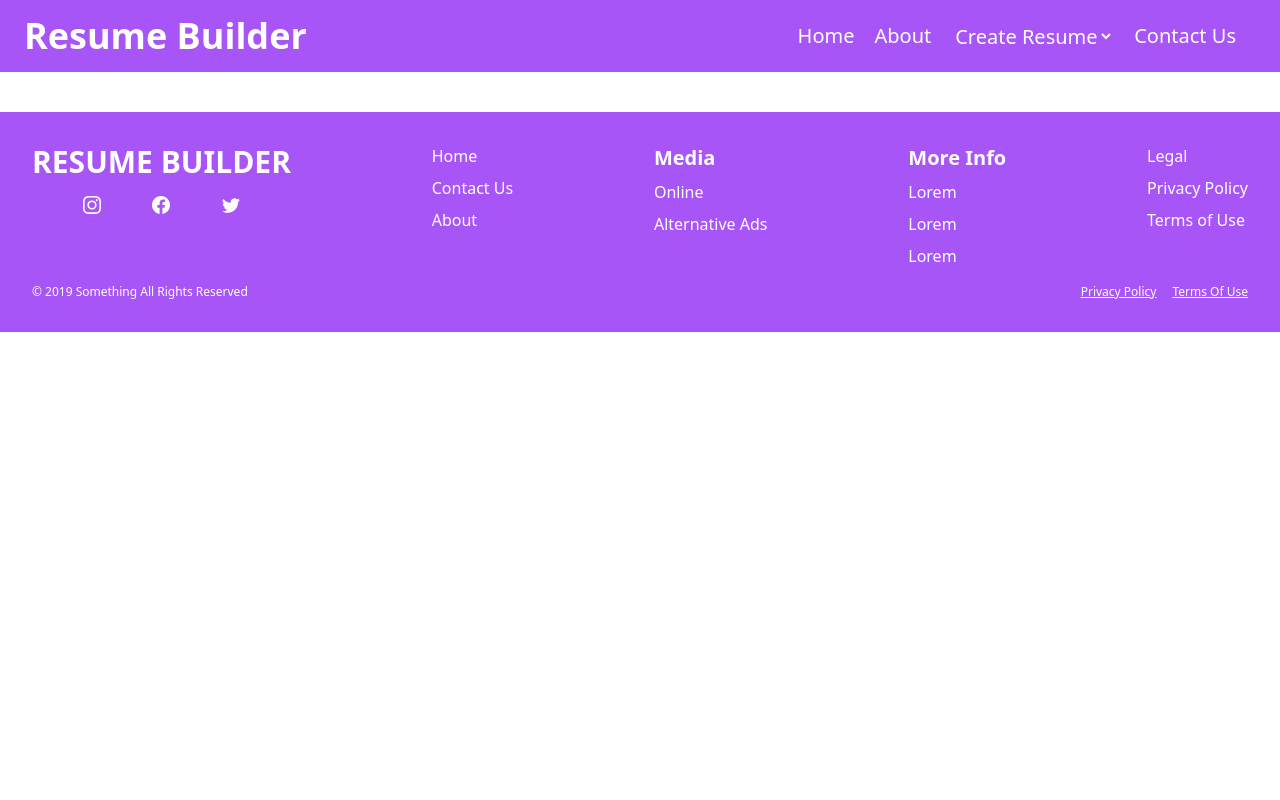
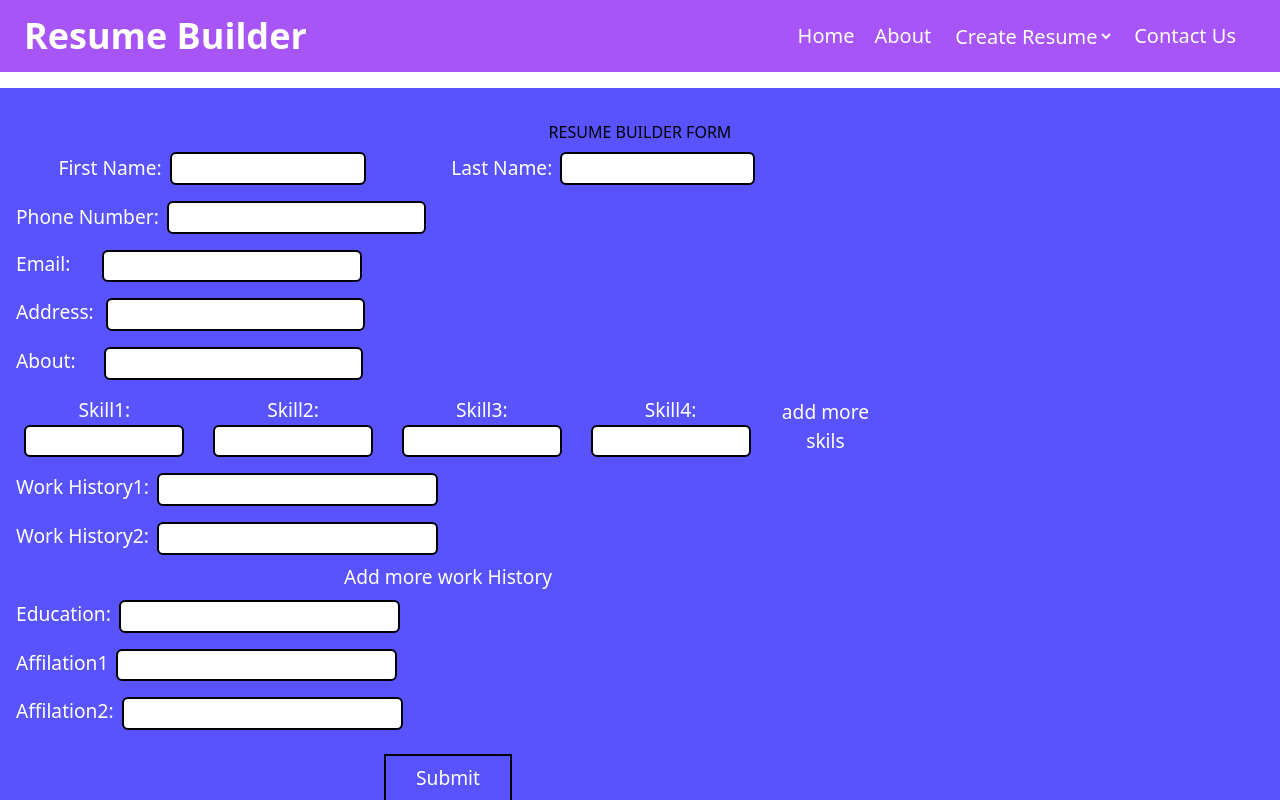
Before and after one commit to kunal-511/resume-builder, a React (Vite) app: page /resume-builder/services in a window 1280 px wide. Built offline with nearby package versions, Linux system fonts and the light colour scheme.

Commit message:
more functions added

```diff
--- a/src/App.tsx
+++ b/src/App.tsx
@@ -14,11 +14,11 @@ function App() {
       <Header />
       <Routes>
         <Route path="/resume-builder" element={<Home />} />
-        <Route path="/about" element={<About />} />
-        <Route path="/services" element={<Services />} />
-        <Route path="/contact" element={<ContactUs />} />
-        <Route path="/template1" element={<Template1 />} />
-        <Route path="/template2" element={<Template2 />} />
+        <Route path="/resume-builder/about" element={<About />} />
+        <Route path="/resume-builder/services" element={<Services />} />
+        <Route path="/resume-builder/contact" element={<ContactUs />} />
+        <Route path="/resume-builder/template1" element={<Template1 />} />
+        <Route path="/resume-builder/template2" element={<Template2 />} />
       </Routes>
       <Footer />
     </Router>
--- a/src/Components/ChooseTempelate.tsx
+++ b/src/Components/ChooseTempelate.tsx
@@ -11,7 +11,7 @@ const ChooseTemplate: React.FC = () => {
       <div className="flex justify-evenly mt-2 items-center h-[100vh]">
         <div className=" imgBox flex flex-col">
           <Link
-            to="/template1"
+            to="/resume-builder/template1"
             className="text-center font-semibold text-xl"
 
           >
@@ -26,7 +26,7 @@ const ChooseTemplate: React.FC = () => {
         <div className=" imgBox flex flex-col">
           <Link
             className="text-center font-semibold text-xl"
-            to="/template2"
+            to="/resume-builder/template2"
 
           >
             Template 2
--- a/src/Components/Header.tsx
+++ b/src/Components/Header.tsx
@@ -22,7 +22,7 @@ const Header: React.FC = () => {
         <h1 className=" font-semibold text-4xl hover:text-purple-200"> <Link to="/"> Resume Builder</Link></h1>
         <ul className="flex space-x-5 text-xl">
           <li className=" hover:text-purple-200">
-            <Link to="/">Home</Link>
+            <Link to="/resume-builder">Home</Link>
           </li>
           <li className=" hover:text-purple-200" >
             <Link to="/about">About</Link>
--- a/src/Components/Services.tsx
+++ b/src/Components/Services.tsx
@@ -14,14 +14,23 @@ function Services() {
     skill2: "",
     skill3: "",
     skill4: "",
+    skill5: "",
+    skill6: "",
+    skill7: "",
+    skill8: "",
+    history1: "",
+    history2: "",
+    history3: "",
+    history4: "",
     ed1: "",
     affilation1: "",
     affilation2: "",
   });
   const [showOptions, setShowOptions] = useState(false);
+  const [moreSkills, setMoreSkills] = useState(false);
+  const [moreHistory, setMoreHistory] = useState(false);
 
   useEffect(() => {
-    // Load data from local storage when the component mounts
     const savedData = localStorage.getItem("formData");
     if (savedData) {
       setFormData(JSON.parse(savedData));
@@ -35,7 +44,6 @@ function Services() {
       [name]: value,
     }));
 
-    // Save the updated data to local storage
     localStorage.setItem(
       "formData",
       JSON.stringify({ ...formData, [name]: value })
@@ -45,7 +53,14 @@ function Services() {
     e.preventDefault();
     setShowOptions(true);
   };
-
+  const handleMoreSkills = (e: React.MouseEvent<HTMLButtonElement>) => {
+    e.preventDefault();
+    setMoreSkills(true);
+  };
+  const handleMoreWorkHistory = (e: React.MouseEvent<HTMLButtonElement>) => {
+    e.preventDefault();
+    setMoreHistory(true);
+  };
   if (showOptions) {
     return (
       <>
@@ -57,9 +72,9 @@ function Services() {
       <div className="pt-8 mt-4 text-center bg-custom1">
         <h1 className=" uppercase">Resume Builder Form</h1>
         <div className="flex">
-          <img className="w-[30%]" src={background} alt="" />
+          {/* <img className="w-[30%]" src={background} alt="" /> */}
           <form
-            className=" w-[70%] px-4 h-[100vh] text-white text-[1.2rem] flex flex-col justify-center "
+            className=" w-[70%] px-4  text-white text-[1.2rem] flex flex-col justify-center "
             onSubmit={handleSubmit}
           >
             <div className="flex">
@@ -92,7 +107,9 @@ function Services() {
             </div>
             <div className="flex flex-col">
               <div className="flex space-x-2  items-center  my-2">
-                <label htmlFor="phone" className="cursor-pointer">Phone Number:</label>
+                <label htmlFor="phone" className="cursor-pointer">
+                  Phone Number:
+                </label>
                 <input
                   className="w-[30%] text-black  border-2 border-black rounded-md"
                   type="number"
@@ -103,7 +120,9 @@ function Services() {
                 />
               </div>
               <div className="flex space-x-8  justify-start my-2">
-                <label htmlFor="email" className="cursor-pointer">Email:</label>
+                <label htmlFor="email" className="cursor-pointer">
+                  Email:
+                </label>
                 <input
                   className="w-[30%] text-black border-2 border-black rounded-md"
                   type="email"
@@ -114,7 +133,9 @@ function Services() {
                 />
               </div>
               <div className="flex space-x-3 justify-start my-2">
-                <label htmlFor="address" className="cursor-pointer">Address:</label>
+                <label htmlFor="address" className="cursor-pointer">
+                  Address:
+                </label>
                 <input
                   className="w-[30%] text-black  border-2 border-black rounded-md"
                   type="text"
@@ -125,7 +146,9 @@ function Services() {
                 />
               </div>
               <div className="flex space-x-7 justify-start my-2">
-                <label htmlFor="about" className="cursor-pointer">About:</label>
+                <label htmlFor="about" className="cursor-pointer">
+                  About:
+                </label>
                 <input
                   className="w-[30%]  border-2 text-black border-black rounded-md"
                   type="text"
@@ -138,79 +161,215 @@ function Services() {
             </div>
             <div className="flex space-x-3 my-2 ">
               <div>
-                <label htmlFor="skill1" className="cursor-pointer">Skill1:</label>
+                <label htmlFor="skill1" className="cursor-pointer">
+                  Skill1:
+                </label>
                 <input
                   type="text"
                   id="skill1"
                   className="border-2 border-black text-black w-[10rem] rounded-md"
-                  name="skill1" // Make sure the name attribute is "skill1" without spaces
+                  name="skill1"
                   value={formData.skill1}
                   onChange={handleInputChange}
                 />
               </div>
               <div>
-                <label htmlFor="skill2" className="cursor-pointer">Skill2:</label>
+                <label htmlFor="skill2" className="cursor-pointer">
+                  Skill2:
+                </label>
                 <input
                   type="text"
                   id="skill2"
                   className="border-2 border-black text-black  w-[10rem] rounded-md"
-                  name="skill2" // Make sure the name attribute is "skill1" without spaces
+                  name="skill2"
                   value={formData.skill2}
                   onChange={handleInputChange}
                 />
               </div>
               <div>
-                <label htmlFor="skill3" className="cursor-pointer">Skill3:</label>
+                <label htmlFor="skill3" className="cursor-pointer">
+                  Skill3:
+                </label>
                 <input
                   type="text"
                   id="skill3"
                   className="border-2 border-black text-black  w-[10rem] rounded-md"
-                  name="skill3" // Make sure the name attribute is "skill1" without spaces
+                  name="skill3"
                   value={formData.skill3}
                   onChange={handleInputChange}
                 />
               </div>
               <div>
-                <label htmlFor="skill4" className="cursor-pointer">Skill4:</label>
+                <label htmlFor="skill4" className="cursor-pointer">
+                  Skill4:
+                </label>
                 <input
                   type="text"
                   id="skill4"
                   className="border-2 border-black text-black  w-[10rem] rounded-md   "
-                  name="skill4" // Make sure the name attribute is "skill1" without spaces
+                  name="skill4"
                   value={formData.skill4}
+                  onChange={handleInputChange}
+                />
+              </div>
+
+              <button
+                onClick={handleMoreSkills}
+                className={moreSkills ? "hidden" : "block"}
+              >
+                add more skils
+              </button>
+            </div>
+            <div className={moreSkills ? "block" : "hidden"}>
+              <div>
+                <label htmlFor="skill5" className="cursor-pointer">
+                  Skill5:
+                </label>
+                <input
+                  type="text"
+                  id="skill5"
+                  className="border-2 border-black text-black w-[10rem] rounded-md"
+                  name="skill5"
+                  value={formData.skill5}
+                  onChange={handleInputChange}
+                />
+              </div>
+              <div>
+                <label htmlFor="skill6" className="cursor-pointer">
+                  Skill6:
+                </label>
+                <input
+                  type="text"
+                  id="skill6"
+                  className="border-2 border-black text-black  w-[10rem] rounded-md"
+                  name="skill6"
+                  value={formData.skill6}
+                  onChange={handleInputChange}
+                />
+              </div>
+              <div>
+                <label htmlFor="skill3" className="cursor-pointer">
+                  Skill7:
+                </label>
+                <input
+                  type="text"
+                  id="skill7"
+                  className="border-2 border-black text-black  w-[10rem] rounded-md"
+                  name="skill7"
+                  value={formData.skill7}
+                  onChange={handleInputChange}
+                />
+              </div>
+              <div>
+                <label htmlFor="skill8" className="cursor-pointer">
+                  Skill8:
+                </label>
+                <input
+                  type="text"
+                  id="skill8"
+                  className="border-2 border-black text-black  w-[10rem] rounded-md   "
+                  name="skill8"
+                  value={formData.skill8}
                   onChange={handleInputChange}
                 />
               </div>
             </div>
             <div className="my-2 flex justify-start space-x-2">
-              <label htmlFor="ed1" className="cursor-pointer">Education:</label>
+              <label htmlFor="history1" className="cursor-pointer">
+                Work History1:
+              </label>
+              <input
+                type="text"
+                id="history1"
+                className="border-2 border-black text-black rounded-md"
+                name="history1"
+                value={formData.history1}
+                onChange={handleInputChange}
+              />
+            </div>
+            <div className="my-2 flex justify-start space-x-2">
+              <label htmlFor="history2" className="cursor-pointer">
+                Work History2:
+              </label>
+              <input
+                type="text"
+                id="history2"
+                className="border-2 border-black text-black rounded-md"
+                name="history2"
+                value={formData.history2}
+                onChange={handleInputChange}
+              />
+            </div>
+            <button
+              onClick={handleMoreWorkHistory}
+              className={moreHistory ? "hidden" : "block"}
+            >
+              Add more work History
+            </button>
+            <div className={moreHistory ? "block" : "hidden"}>
+              <div className="my-2 flex justify-start space-x-2">
+                <label htmlFor="history3" className="cursor-pointer">
+                  Work History3:
+                </label>
+                <input
+                  type="text"
+                  id="history3"
+                  className="border-2 border-black text-black rounded-md"
+                  name="history3"
+                  value={formData.history3}
+                  onChange={handleInputChange}
+                />
+              </div>
+              <div className="my-2 flex justify-start space-x-2">
+                <label htmlFor="history4" className="cursor-pointer">
+                  Work History4:
+                </label>
+                <input
+                  type="text"
+                  id="history4"
+                  className="border-2 border-black text-black rounded-md"
+                  name="history4"
+                  value={formData.history4}
+                  onChange={handleInputChange}
+                />
+              </div>
+            </div>
+
+            <div className="my-2 flex justify-start space-x-2">
+              <label htmlFor="ed1" className="cursor-pointer">
+                Education:
+              </label>
               <input
                 type="text"
                 id="ed1"
                 className="border-2 border-black text-black rounded-md"
-                name="ed1" // Make sure the name attribute is "skill1" without spaces
+                name="ed1"
                 value={formData.ed1}
                 onChange={handleInputChange}
               />
             </div>
             <div className="my-2 flex justify-start space-x-2">
-              <label htmlFor="affilation1" className="cursor-pointer">Affilation1</label>
+              <label htmlFor="affilation1" className="cursor-pointer">
+                Affilation1
+              </label>
               <input
                 type="text"
                 id="affilation1"
                 className="border-2 border-black text-black rounded-md"
-                name="affilation1" // Make sure the name attribute is "skill1" without spaces
+                name="affilation1"
                 value={formData.affilation1}
                 onChange={handleInputChange}
               />
             </div>
             <div className="my-2 flex justify-start space-x-2">
-              <label htmlFor="affilation2" className="cursor-pointer">Affilation2:</label>
+              <label htmlFor="affilation2" className="cursor-pointer">
+                Affilation2:
+              </label>
               <input
                 type="text"
                 id="affilation2"
                 className="border-2 border-black text-black rounded-md     "
-                name="affilation2" // Make sure the name attribute is "skill1" without spaces
+                name="affilation2"
                 value={formData.affilation2}
                 onChange={handleInputChange}
               />
@@ -225,22 +384,6 @@ function Services() {
             </div>
           </form>
         </div>
-        {/* <div>
-          <h2>User Data:</h2>
-          <p>Name: {formData.fname}</p>
-          <p>Name: {formData.lname}</p>
-          <p>Email: {formData.email}</p>
-          <p>About: {formData.about}</p>
-          <p>Phone: {formData.phone}</p>
-          <p>Address: {formData.address}</p>
-          <p>Address: {formData.skill1}</p>
-          <p>Address: {formData.skill2}</p>
-          <p>Address: {formData.skill3}</p>
-          <p>Address: {formData.skill4}</p>
-          <p>ed: {formData.ed1}</p>
-          <p>affilation1: {formData.affilation1}</p>
-          <p>affilation1: {formData.affilation2}</p>
-        </div> */}
       </div>
     );
   }
```
Also changed, not shown: src/Components/Tempelate2.tsx (+34 -14 lines), src/Components/Template1.tsx (+36 -36 lines), src/Components/test.txt (deleted).
